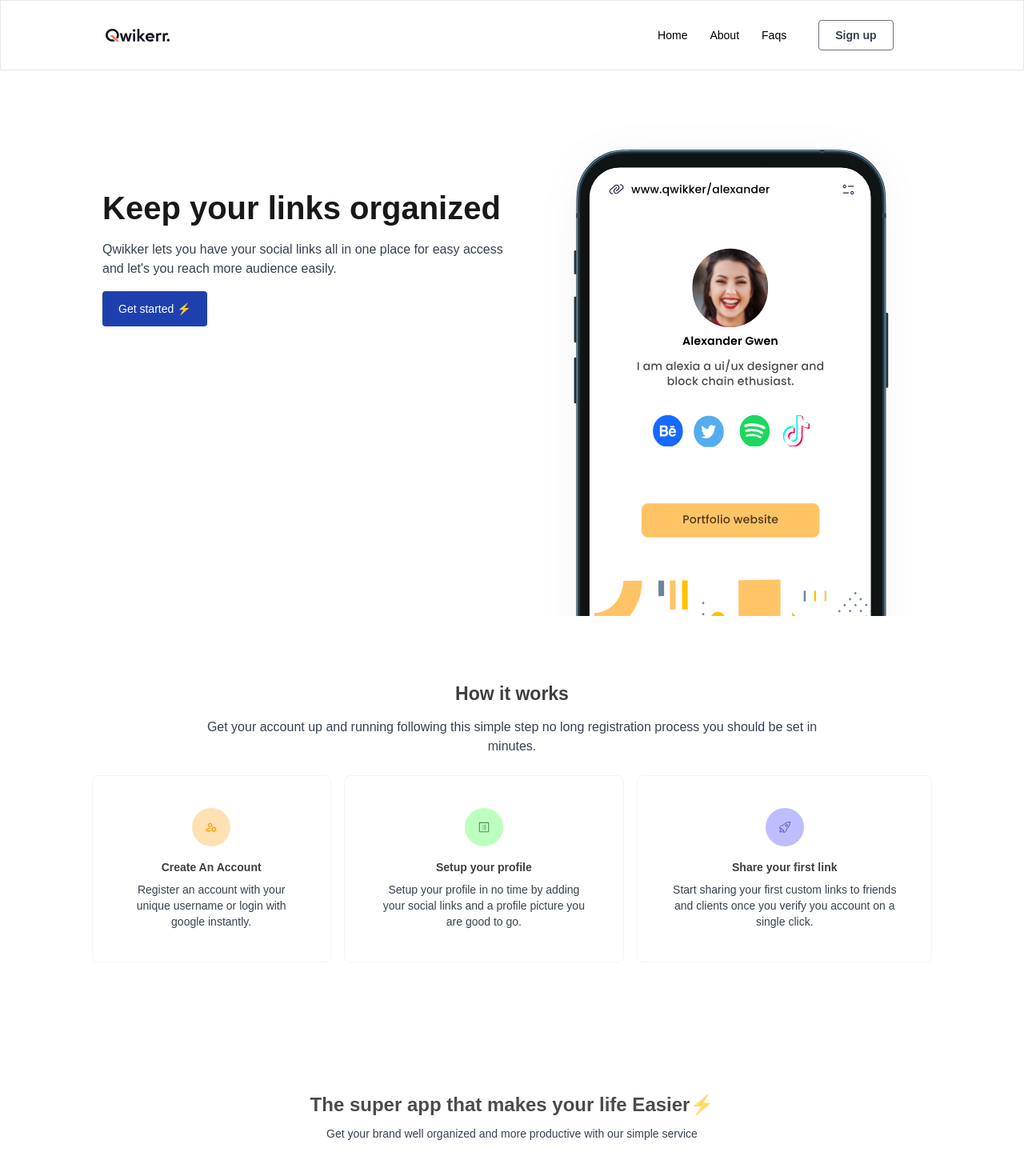
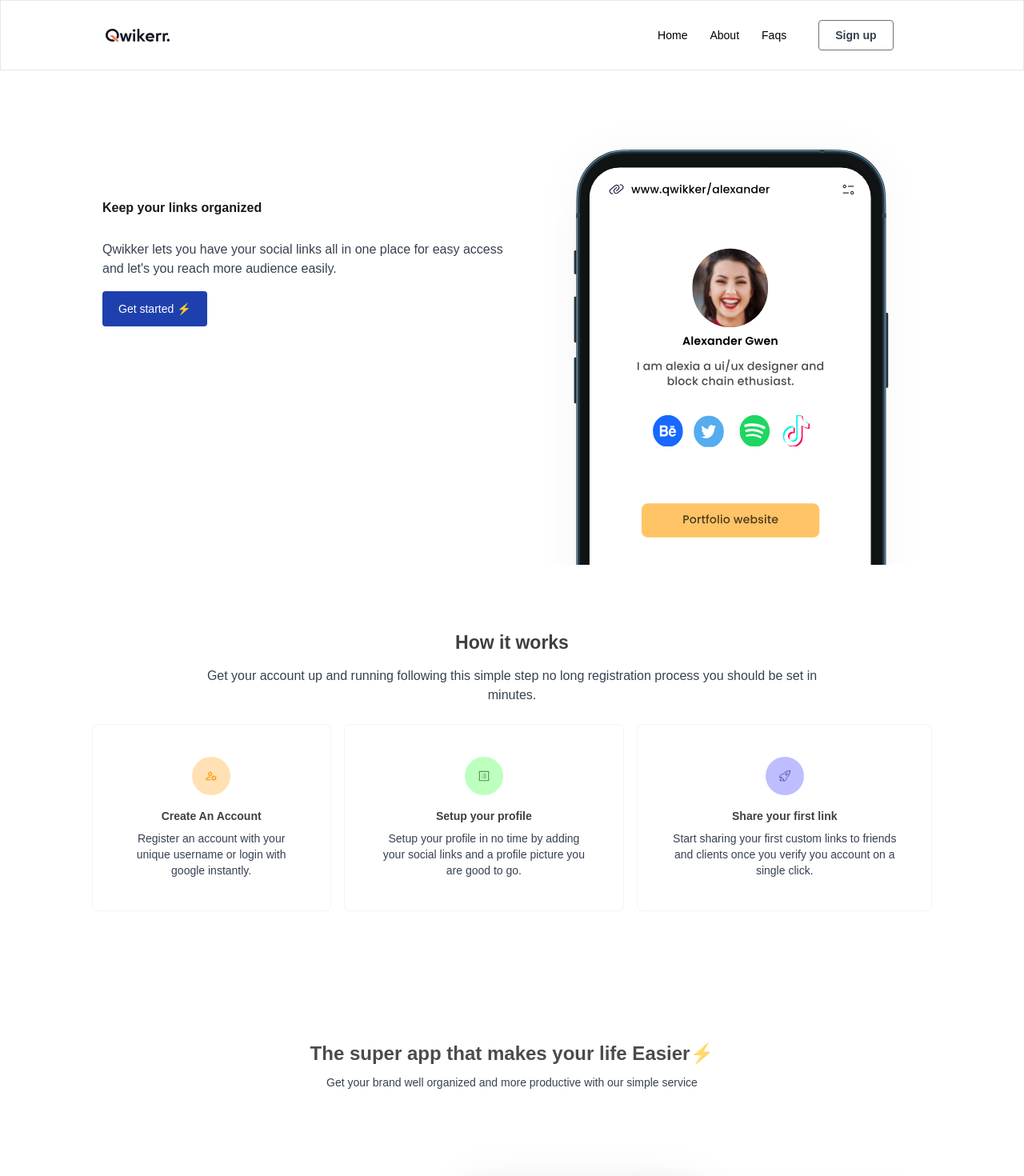
Before and after one commit to addegbenga/Quick, a React (Create React App) app: page / in a window 1280 px wide. Shown: the top 1470 px of the page at 80% size. Built offline with nearby package versions, Linux system fonts and the light colour scheme.

Commit message:
landing page

```diff
--- a/src/home/Landing.js
+++ b/src/home/Landing.js
@@ -38,8 +38,8 @@ export default function Landing() {
           <div className="flex flex-col items-center md:justify-between md:items-start md:w-4/5 md:flex-row">
             <div className="md:w-6/12 lg:w-6/12 xl:w-6/12">
               <h1
-                style={{ fontSize: "40px" }}
-                className="font-bold px-8 md:px-0 md:mb-5 leading-10 mb-2 opacity-90"
+
+                className="font-bold text-fontSize-medium lg:text-fontSize-large xl:text-fontSize-xlarge px-8 md:px-0 md:mb-5 leading-10 mb-2 opacity-90"
               >
                 Keep your links organized{" "}
               </h1>
@@ -54,7 +54,7 @@ export default function Landing() {
 
             <div className="mt-4 md:-mt-14 lg:-mt-24">
               <img
-              className=" md:w-1/7 lg:w-1/14 xl:w-1/28"
+              className="w-1/7 md:w-1/7 lg:w-1/14 xl:w-1/28"
                 src="/homemockup.svg"
                 alt="hero"
               />
@@ -62,7 +62,7 @@ export default function Landing() {
           </div>
 
           {/* how it works section */}
-          <div className="mt-20 md:mb-22 bg-white w-full md:-mt-48 lg:-mt-64 xl:-mt-64 lg:pt-20 xl:pt-20 md:pt-20">
+          <div className="mt-20 md:mb-22 bg-white w-full md:-mt-48 lg:-mt-80 xl:-mt-80 lg:pt-20 xl:pt-20 md:pt-20">
             <div className="mb-16 md:mb-4 md:flex md:flex-col md:items-center">
               <h1
                 style={{ fontSize: "23px" }}
--- a/tailwind.config.js
+++ b/tailwind.config.js
@@ -30,6 +30,12 @@ module.exports = {
           lightest: "#f9fafc",
         },
       },
+      fontSize: {
+        "medium":"40px",
+        'large': '48px',
+        "xlarge":"54px"
+
+      }
     },
     fontFamily: {
 
```
